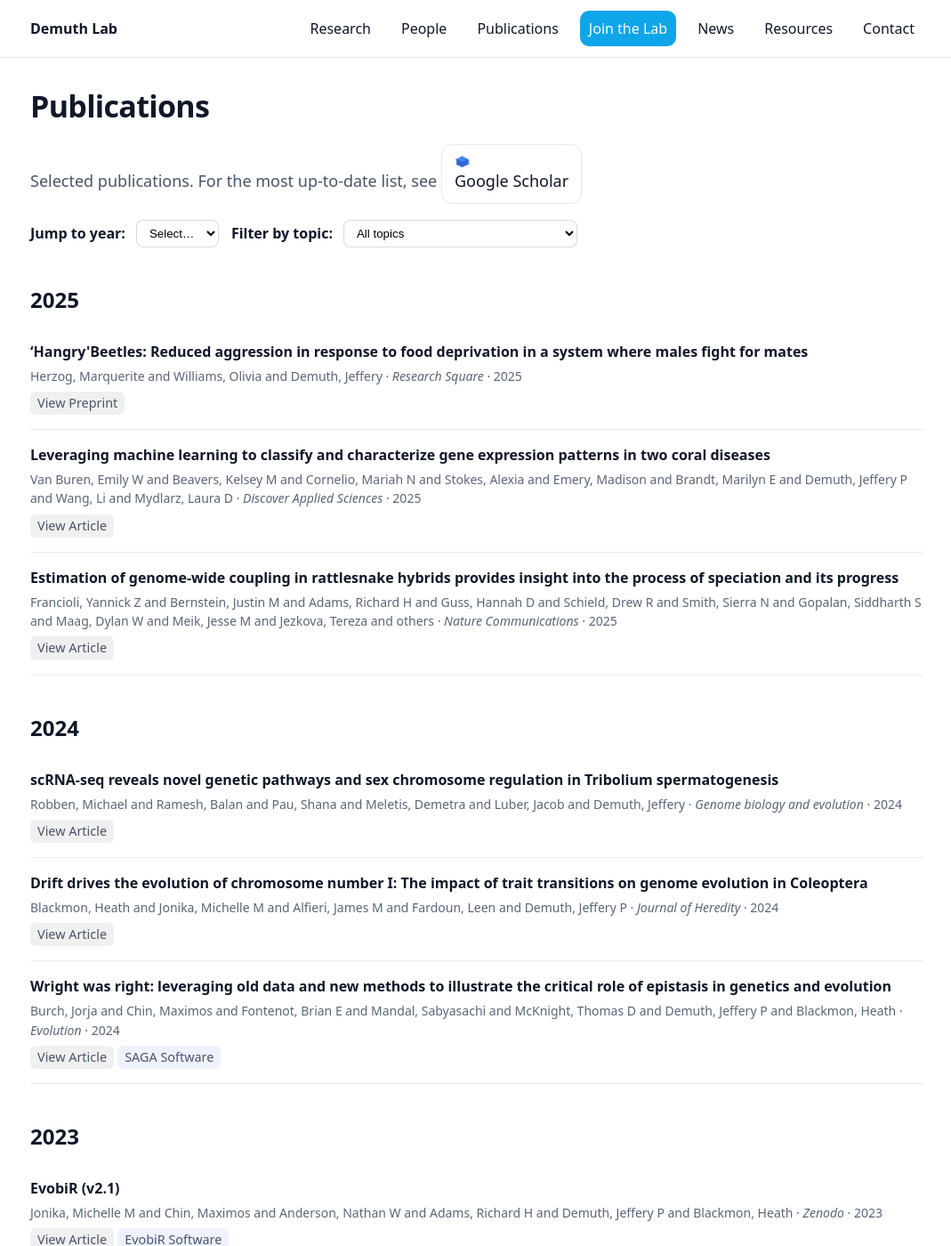
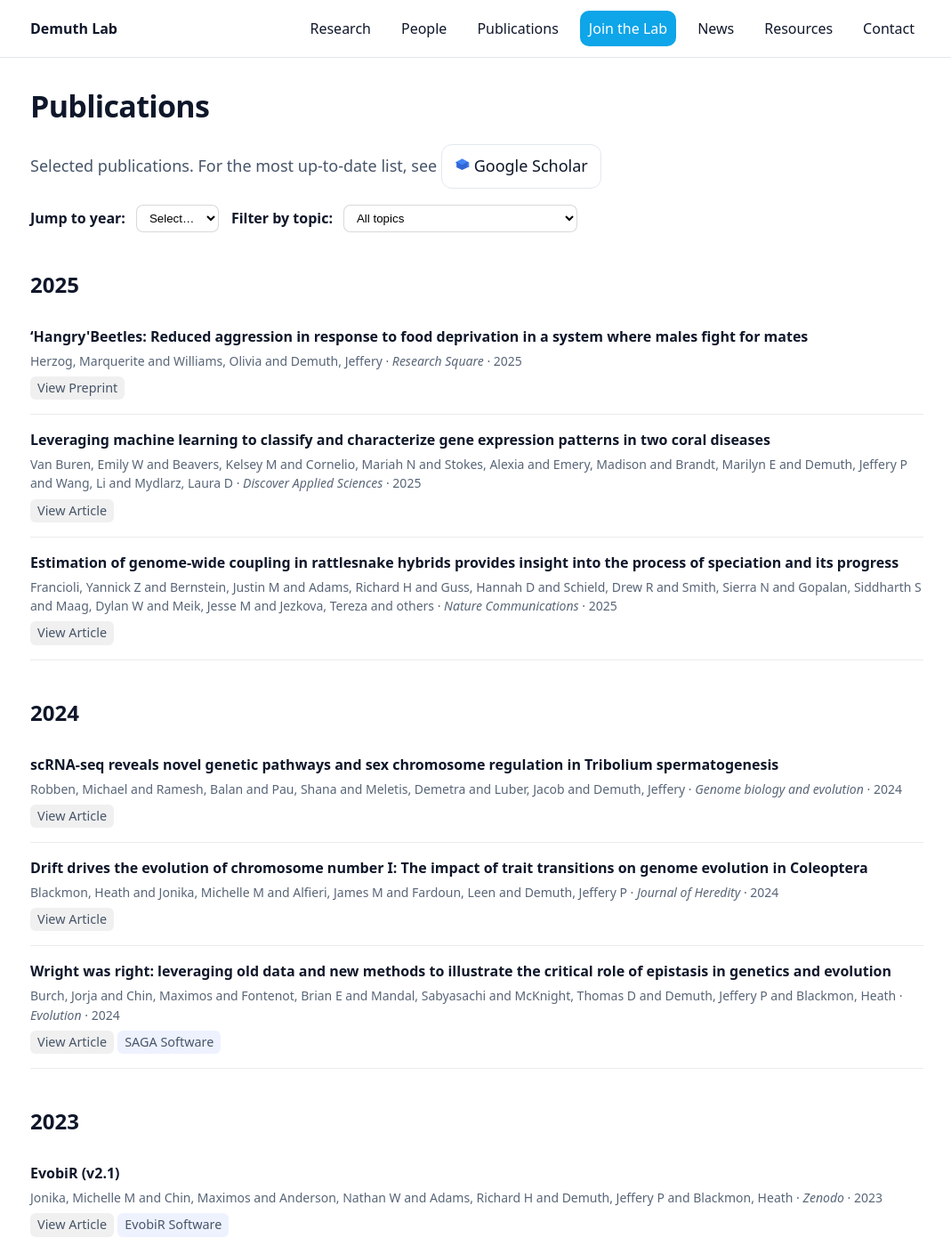
Before and after one commit to demuth-lab/demuth-lab.github.io, a Jekyll site: the page built from publications.md, in a window 1280 px wide and 1400 px high. Shown: the whole window at 89% size, without its empty margins (104-1173 px from the left). Built offline with Jekyll 4.4.1, drawn with Linux system fonts in a browser that asks for light colours.

Commit message:
Update main.css

```diff
--- a/assets/css/main.css
+++ b/assets/css/main.css
@@ -291,13 +291,3 @@ a:hover{text-decoration:underline}
 @media (max-width:520px){
   .cards{grid-template-columns:1fr}
 }
-
-/* =========================
-   Scholar Icon
-   ========================= */
-.scholar-icon{
-  width:17px;
-  height:17px;
-  flex:0 0 auto;
-  display:block;
-}
```
